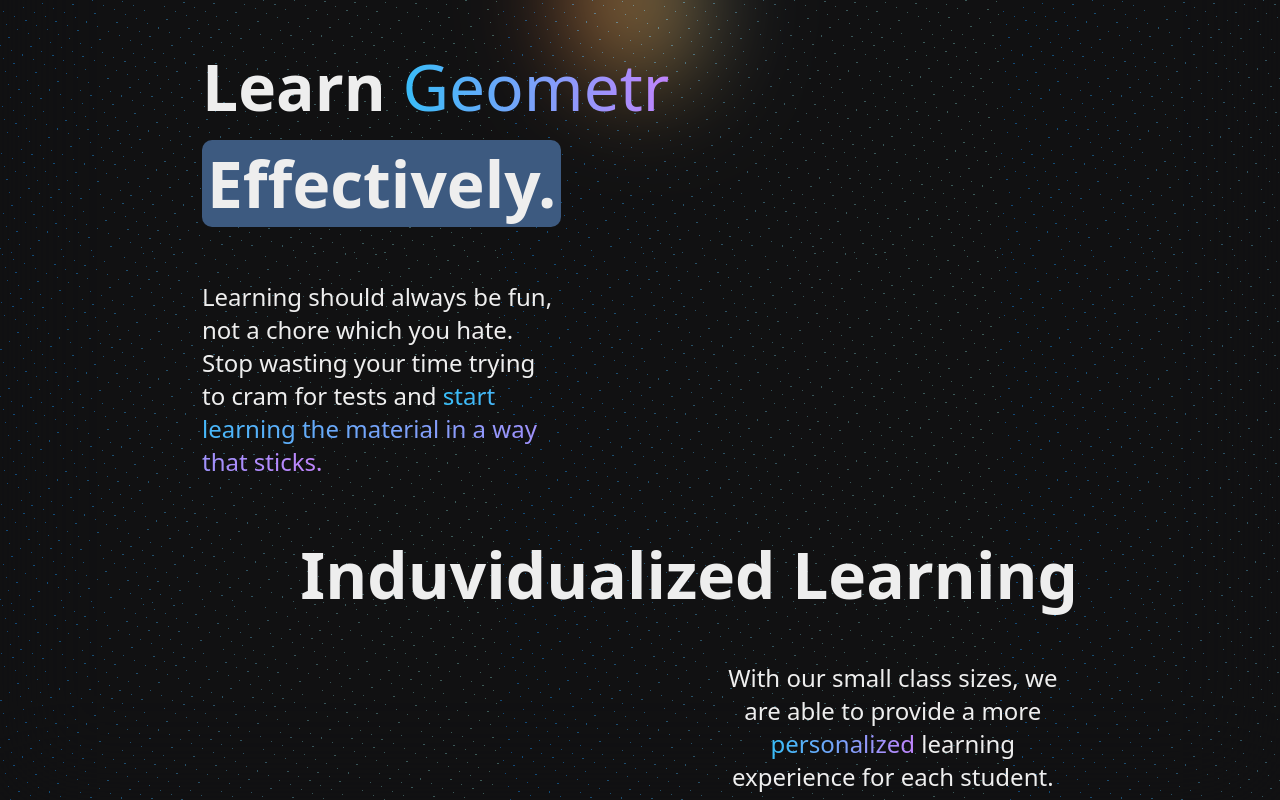
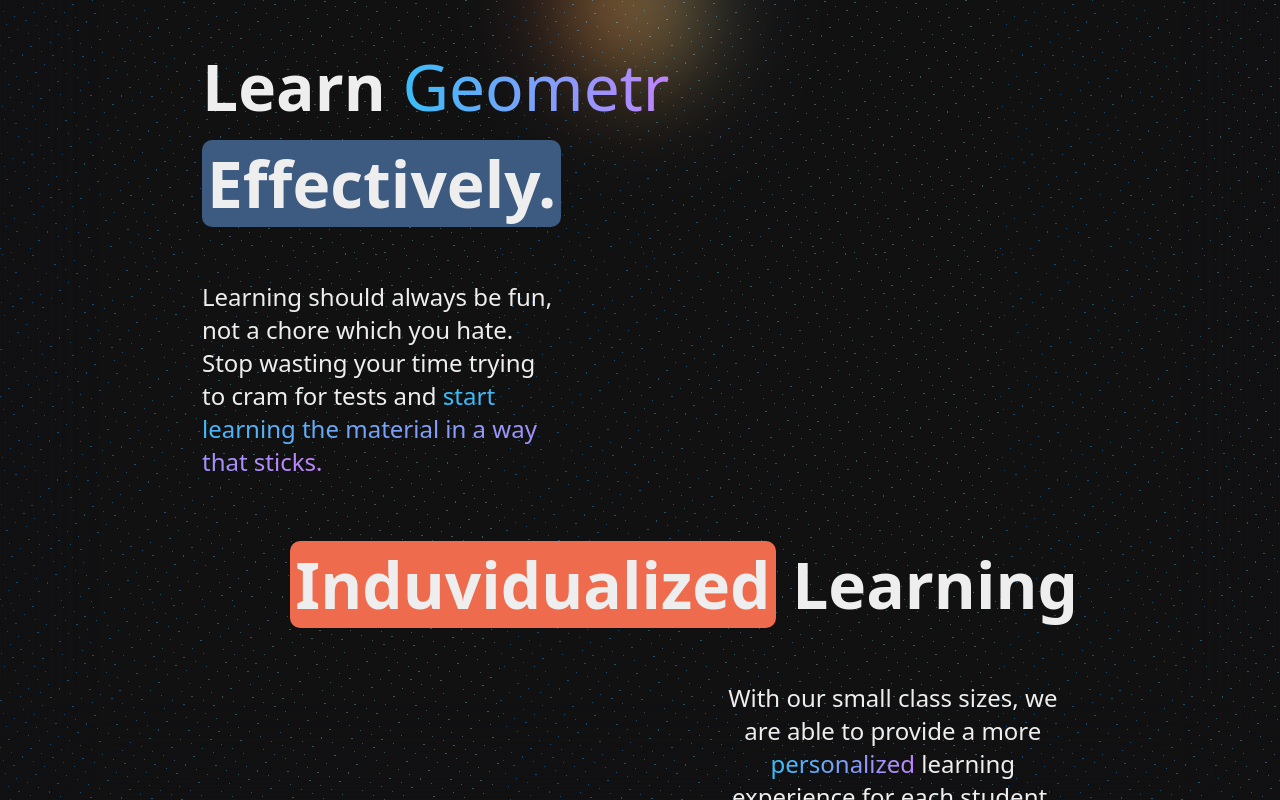
Before and after one commit to HaxiomDev/HaxiomSiteOld, a React (Vite) app: page / in a window 1280 px wide. Shown: the part 800-1600 px from the top of the page. Built offline with nearby package versions, Linux system fonts and the light colour scheme.

Commit message:
background for induvidual

```diff
--- a/src/components/AboutUsSection/aboutussection.css
+++ b/src/components/AboutUsSection/aboutussection.css
@@ -10,24 +10,3 @@
 
     column-gap: 30px;
 }
-
-.learn-title {
-    font-size: 4rem;
-}
-
-.learn-special-background {
-    display: inline-block;
-
-    background-color: rgb(var(--color-primary));
-
-    padding: 0 5px;
-    margin: 10px 0;
-
-    border-radius: 10px;
-}
-
-.learn-description {
-    font-size: 1.5rem;
-    margin: 10px 0;
-    max-width: 40%;
-}
--- a/src/components/InduvidualizedLearningSection/index.tsx
+++ b/src/components/InduvidualizedLearningSection/index.tsx
@@ -14,17 +14,19 @@ export default function InduvidualizedLearningSection() {
         inView ? "fade-from-right" : "hidden"
       }`}
     >
-      <h1 className="learn-title">Induvidualized Learning</h1>
+      <h1 className="learn-title">
+        <span className="induvidual-special-background">Induvidualized</span>{" "}
+        Learning
+      </h1>
 
       <p className="induvidual-description">
         With our small class sizes, we are able to provide a more{" "}
         <span className="special-highlight">personalized</span> learning
-        experience for each student. We are able to provide more{" "}
-        <span className="special-highlight">one-on-one</span> time with our
-        students, and provide more time for students to ask questions and get
-        help. We also provide our students with abundant resources to learn
-        through <span className="special-highlight">high quality</span> videos
-        and homework.
+        experience for each student. We are able to provide more one-on-one time
+        with our students, and provide more time for students to ask questions
+        and get help. We also provide our students with abundant resources to
+        learn through <span className="special-highlight">high quality</span>{" "}
+        videos and homework.
       </p>
     </div>
   );
--- a/src/components/InduvidualizedLearningSection/induvidualizedlearningsection.css
+++ b/src/components/InduvidualizedLearningSection/induvidualizedlearningsection.css
@@ -11,3 +11,14 @@
     font-size: 1.5rem;
     text-align: center;
 }
+
+.induvidual-special-background {
+    display: inline-block;
+
+    background-color: rgb(var(--color-tertiary));
+
+    padding: 0 5px;
+    margin: 10px 0;
+
+    border-radius: 10px;
+}
--- a/src/components/LearnSection/learnsection.css
+++ b/src/components/LearnSection/learnsection.css
@@ -1,3 +1,20 @@
-.learnsection {
+.learn-title {
+    font-size: 4rem;
+}
 
+.learn-special-background {
+    display: inline-block;
+
+    background-color: rgb(var(--color-primary));
+
+    padding: 0 5px;
+    margin: 10px 0;
+
+    border-radius: 10px;
 }
+
+.learn-description {
+    font-size: 1.5rem;
+    margin: 10px 0;
+    max-width: 40%;
+}
```
